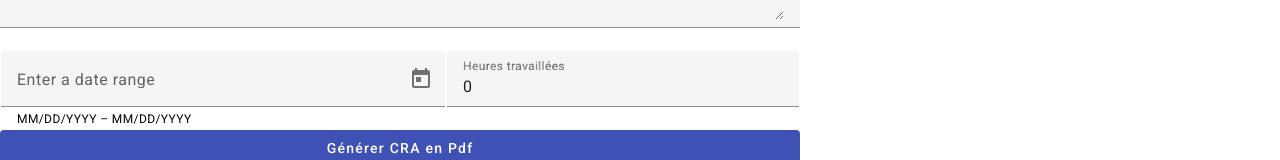
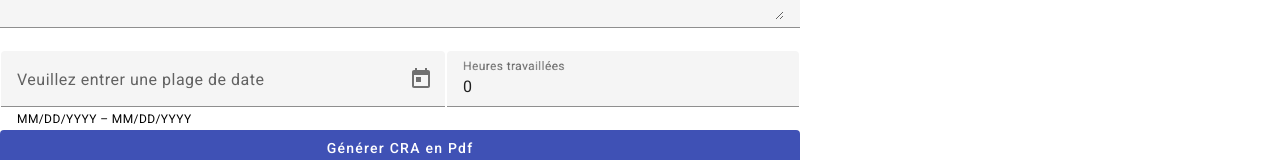
Before and after one commit to somatec97/cragenerator-angular, an Angular app: page / in a window 1280 px wide. Shown: the part 254-414 px from the top of the page. Built offline with nearby package versions, Linux system fonts and the light colour scheme.

Commit message:
(CG-6):optimisation de code

```diff
--- a/src/app/app.component.html
+++ b/src/app/app.component.html
@@ -24,7 +24,7 @@
               <tr>
                 <th>
                   <mat-form-field class="example-form">
-                    <mat-label>Enter a date range</mat-label>
+                    <mat-label>Veuillez entrer une plage de date</mat-label>
                     <mat-date-range-input [rangePicker]="picker">
                       <input formControlName="dateDebut" matStartDate placeholder="dateDebut">
                       <input formControlName="dateFin" matEndDate placeholder="dateFin">
```
